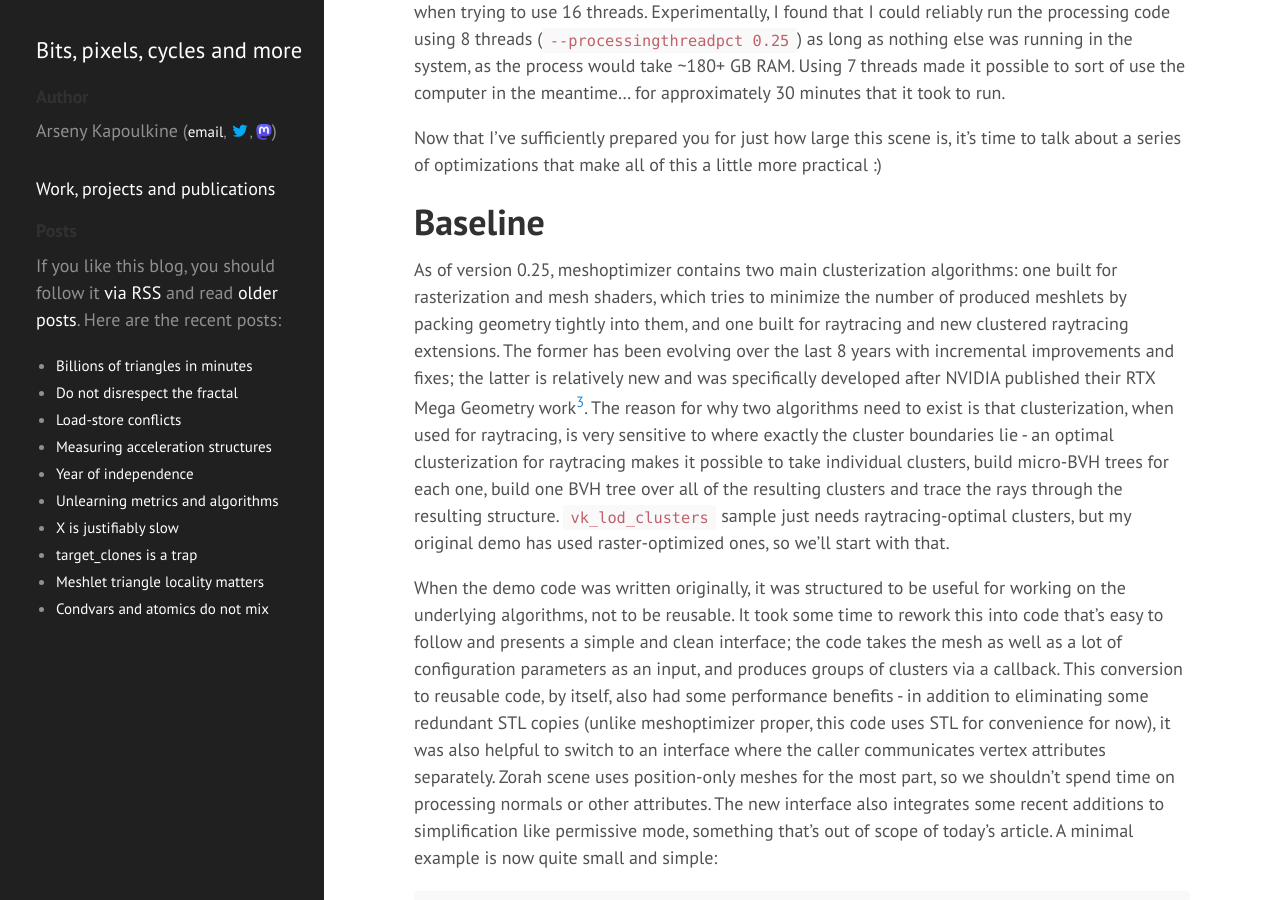
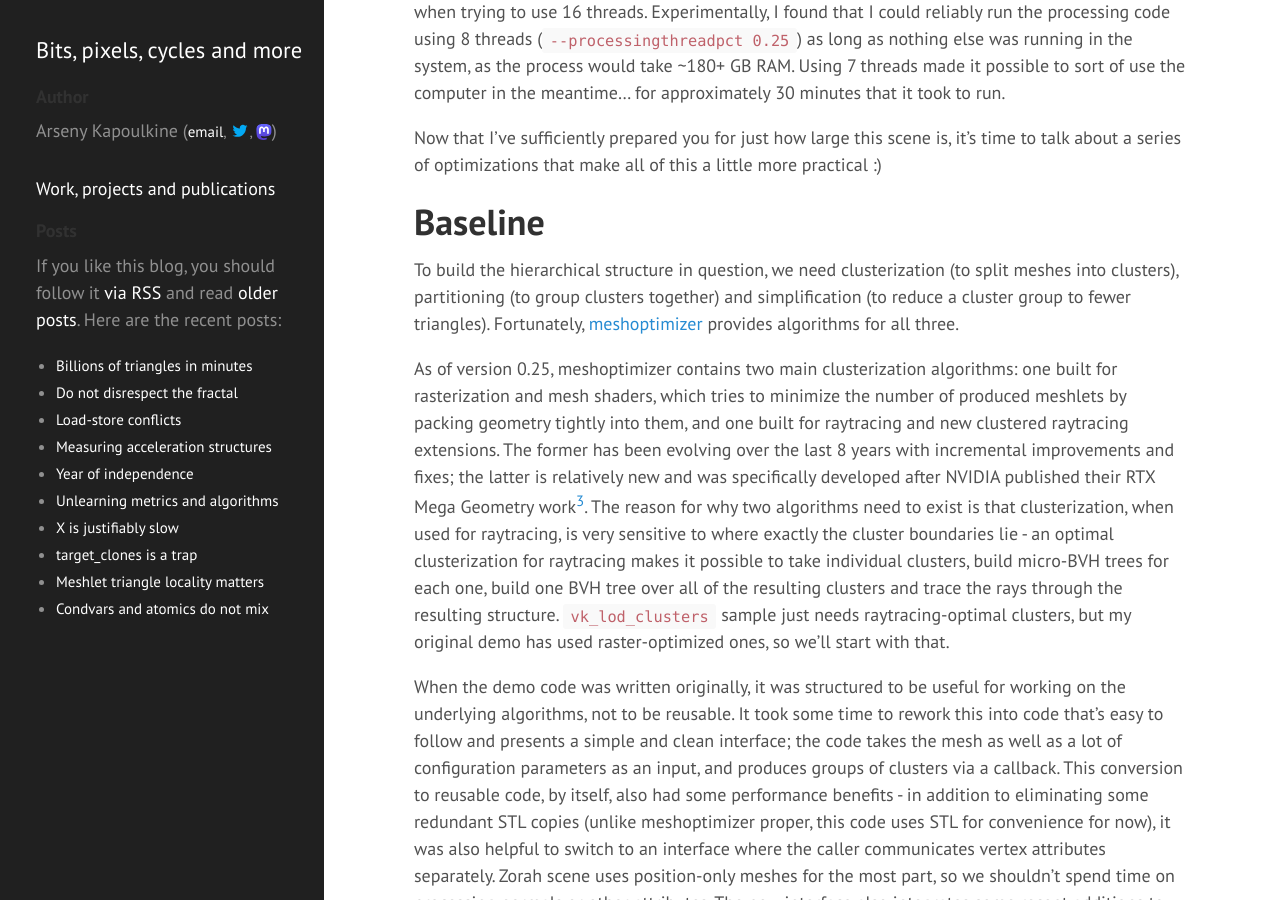
Before and after one commit to zeux/zeux.github.io, a Jekyll site: the page built from _posts/2025-09-30-billions-of-triangles-in-minutes.md, in a window 1280 px wide and 900 px high, scrolled down 2887 px. Built offline with Jekyll 4.4.1, drawn with Linux system fonts in a browser that asks for light colours.

Commit message:
Better flow

```diff
--- a/_posts/2025-09-30-billions-of-triangles-in-minutes.md
+++ b/_posts/2025-09-30-billions-of-triangles-in-minutes.md
@@ -47,6 +47,8 @@ Fortunately, we don't need to import this file: we just need to run the NVIDIA s
 Now that I've sufficiently prepared you for just how large this scene is, it's time to talk about a series of optimizations that make all of this a little more practical :)
 
 # Baseline
+
+To build the hierarchical structure in question, we need clusterization (to split meshes into clusters), partitioning (to group clusters together) and simplification (to reduce a cluster group to fewer triangles). Fortunately, [meshoptimizer](https://github.com/zeux/meshoptimizer/) provides algorithms for all three.
 
 As of version 0.25, meshoptimizer contains two main clusterization algorithms: one built for rasterization and mesh shaders, which tries to minimize the number of produced meshlets by packing geometry tightly into them, and one built for raytracing and new clustered raytracing extensions. The former has been evolving over the last 8 years with incremental improvements and fixes; the latter is relatively new and was specifically developed after NVIDIA published their RTX Mega Geometry work[^3]. The reason for why two algorithms need to exist is that clusterization, when used for raytracing, is very sensitive to where exactly the cluster boundaries lie - an optimal clusterization for raytracing makes it possible to take individual clusters, build micro-BVH trees for each one, build one BVH tree over all of the resulting clusters and trace the rays through the resulting structure. `vk_lod_clusters` sample just needs raytracing-optimal clusters, but my original demo has used raster-optimized ones, so we'll start with that.
 
```
